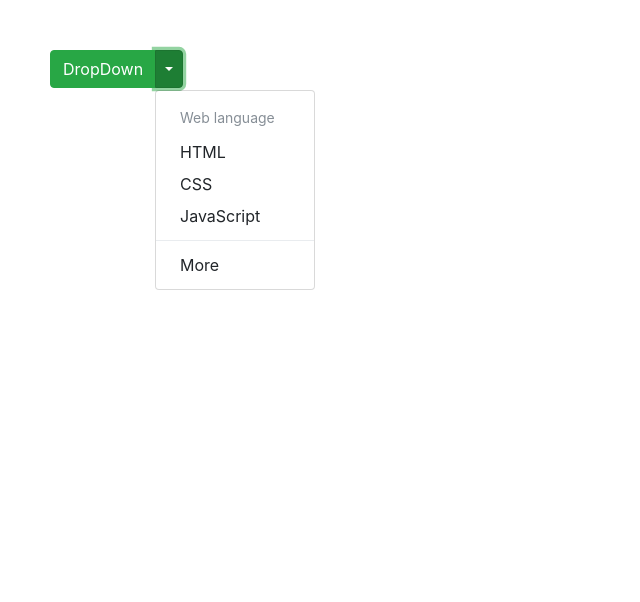
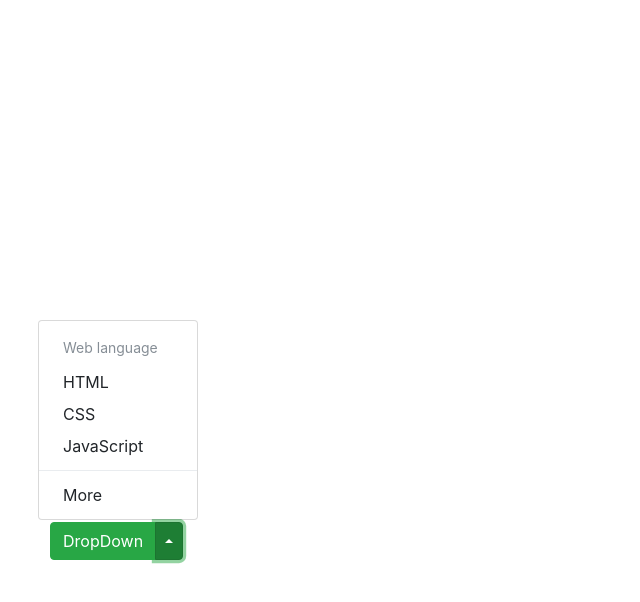
Before and after one commit to BingYuQHS/nihao-bootstrap4, a website: page index.html in a window 1280 px wide. Both pictures are taken after a click on the button "Toggle DropDown". Shown: the whole page, without its empty margins (0-640 px from the left). Drawn offline with nearby package versions, Linux system fonts and the light colour scheme.

Commit message:
下拉菜单的变化，向上显示

```diff
--- a/index.html
+++ b/index.html
@@ -14,11 +14,12 @@
 </head>
 <body>
 <div class="component demo">
-   <div class="btn-group">
+   <div class="btn-group dropup" style="position:absolute; bottom:30%;">
         <a href="" class="btn btn-success">DropDown</a>
        <button class="btn btn-success dropdown-toggle dropdown-toggle-split"
-        data-toggle="dropdown"><span class="sr-only">Toggle DropDown</span></button>
-       <div class="dropdown-menu">
+        data-toggle="dropdown"
+        data-offset="15"><span class="sr-only">Toggle DropDown</span></button>
+       <div class="dropdown-menu dropdown-menu-right">
             <div class="dropdown-header">Web language</div>
             <a href="#" class="dropdown-item">HTML</a>
             <a href="#" class="dropdown-item">CSS</a>
```
